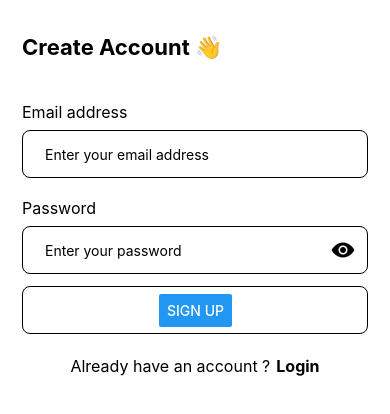
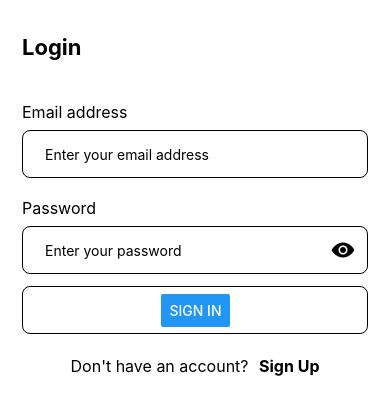
Before and after one commit to ooioiooGT/i-hack, a React Native app: screen / in a window 390 px wide. Shown: the top 414 px of the page. Built offline with nearby package versions, Linux system fonts and the light colour scheme.

Commit message:
Login Page

```diff
--- a/App.js
+++ b/App.js
@@ -2,11 +2,12 @@ import * as React from 'react';
 import { StatusBar } from 'expo-status-bar';
 import { StyleSheet, Text, View, processColor } from 'react-native';
 import Create from "./src/frontend/create"
+import Login from "./src/frontend/login"
 
 
 export default function App() {
   return (
-    <Create/>
+    <Login/>
   );
 }
 
--- a/src/frontend/login.js
+++ b/src/frontend/login.js
@@ -0,0 +1,133 @@
+import React, { useState } from "react";
+import {TouchableOpacity, Pressable, TextInput, View, Text, Button} from 'react-native';
+import { Ionicons } from "@expo/vector-icons";
+
+
+const Login = ({ navigation }) => {
+    const [isPasswordShown, setIsPasswordShown] = useState(false);
+    const [email, onChangeEmail] = useState('');
+    const [password, onChangePassword] = useState('');
+
+    return (
+        <View style={{ flex: 1, marginHorizontal: 22 }}>
+                <View style={{ marginVertical: 22 }}>
+                    <Text style={{
+                        fontSize: 22,
+                        fontWeight: 'bold',
+                        marginVertical: 12,
+                        color: 'black'
+                    }}>
+                        Login
+                    </Text>
+                </View>
+
+                <View style={{ marginBottom: 12 }}>
+                    <Text style={{
+                        fontSize: 16,
+                        fontWeight: 400,
+                        marginVertical: 8
+                    }}>Email address</Text>
+
+                    <View style={{
+                        width: "100%",
+                        height: 48,
+                        borderColor: 'black',
+                        borderWidth: 1,
+                        borderRadius: 8,
+                        alignItems: "center",
+                        justifyContent: "center",
+                        paddingLeft: 22
+                    }}>
+                        <TextInput
+                            placeholder='Enter your email address'
+                            placeholderTextColor={'black'}
+                            keyboardType='email-address'
+                            onChangeText={onChangeEmail}
+                            style={{
+                                width: "100%"
+                            }}
+                        />
+                    </View>
+                </View>
+
+                <View style={{ marginBottom: 12 }}>
+                    <Text style={{
+                        fontSize: 16,
+                        fontWeight: 400,
+                        marginVertical: 8
+                    }}>Password</Text>
+
+                    <View style={{
+                        width: "100%",
+                        height: 48,
+                        borderColor: 'black',
+                        borderWidth: 1,
+                        borderRadius: 8,
+                        alignItems: "center",
+                        justifyContent: "center",
+                        paddingLeft: 22
+                    }}>
+                        <TextInput
+                            placeholder='Enter your password'
+                            placeholderTextColor={'black'}
+                            onChangeText={onChangePassword}
+                            secureTextEntry={isPasswordShown}
+                            style={{
+                                width: "100%"
+                            }}
+                        />
+
+                        <TouchableOpacity
+                            onPress={() => setIsPasswordShown(!isPasswordShown)}
+                            style={{
+                                position: "absolute",
+                                right: 12
+                            }}
+                        >
+                            {
+                                isPasswordShown == true ? (
+                                    <Ionicons name="eye-off" size={24} color={'black'} />
+                                ) : (
+                                    <Ionicons name="eye" size={24} color={'black'} />
+                                )
+                            }
+
+                        </TouchableOpacity>
+                    </View>
+                </View>
+                <View style={{
+                        width: "100%",
+                        height: 48,
+                        borderColor: 'black',
+                        borderWidth: 1,
+                        borderRadius: 8,
+                        alignItems: "center",
+                        justifyContent: "center",
+                        paddingLeft: 1
+                    }}>
+                    {/* Other signup-related components */}
+                    <Button title="Sign In" onPress={() => navigation.navigate("main")} />
+                </View>
+
+                <View style={{
+                    flexDirection: "row",
+                    justifyContent: "center",
+                    marginVertical: 22
+                }}>
+                    <Text style={{ fontSize: 16, color: 'black' }}>Don't have an account? </Text>
+                    <Pressable
+                        onPress={() => navigation.navigate("create")}
+                    >
+                        <Text style={{
+                            fontSize: 16,
+                            color: 'primary',
+                            fontWeight: "bold",
+                            marginLeft: 6
+                        }}>Sign Up</Text>
+                    </Pressable>
+                </View>
+            </View>
+    );
+};
+
+export default Login
```
Also changed, not shown: 2 other files (tests, documents, lock files or other folders).
